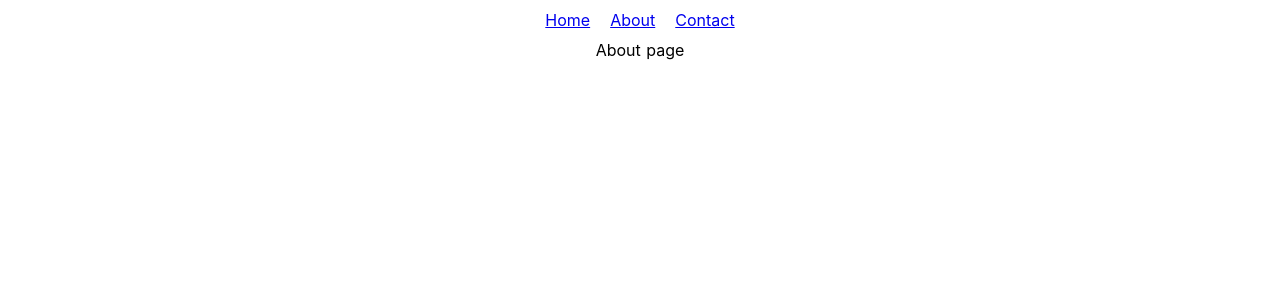
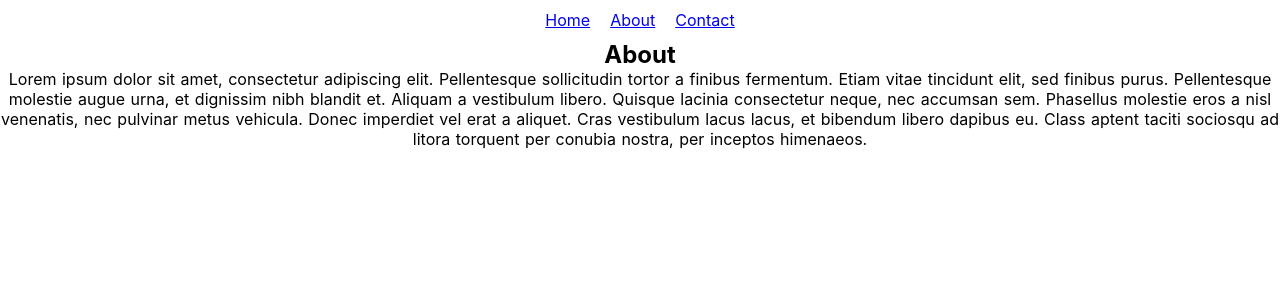
Before and after one commit to fullstackseriescom/vuejs-2-series, a Nuxt app in the folder 013-nuxtjs-github-pages/: page /about in a window 1280 px wide. Shown: the top 300 px of the page. Built offline with nearby package versions, Linux system fonts and the light colour scheme.

Commit message:
Update About page

```diff
--- a/013-nuxtjs-github-pages/pages/about.vue
+++ b/013-nuxtjs-github-pages/pages/about.vue
@@ -1,6 +1,7 @@
 <template>
   <div>
-    <p>About page</p>
+    <h2>About</h2>
+    <p>Lorem ipsum dolor sit amet, consectetur adipiscing elit. Pellentesque sollicitudin tortor a finibus fermentum. Etiam vitae tincidunt elit, sed finibus purus. Pellentesque molestie augue urna, et dignissim nibh blandit et. Aliquam a vestibulum libero. Quisque lacinia consectetur neque, nec accumsan sem. Phasellus molestie eros a nisl venenatis, nec pulvinar metus vehicula. Donec imperdiet vel erat a aliquet. Cras vestibulum lacus lacus, et bibendum libero dapibus eu. Class aptent taciti sociosqu ad litora torquent per conubia nostra, per inceptos himenaeos.</p>
   </div>
 </template>
 
```
